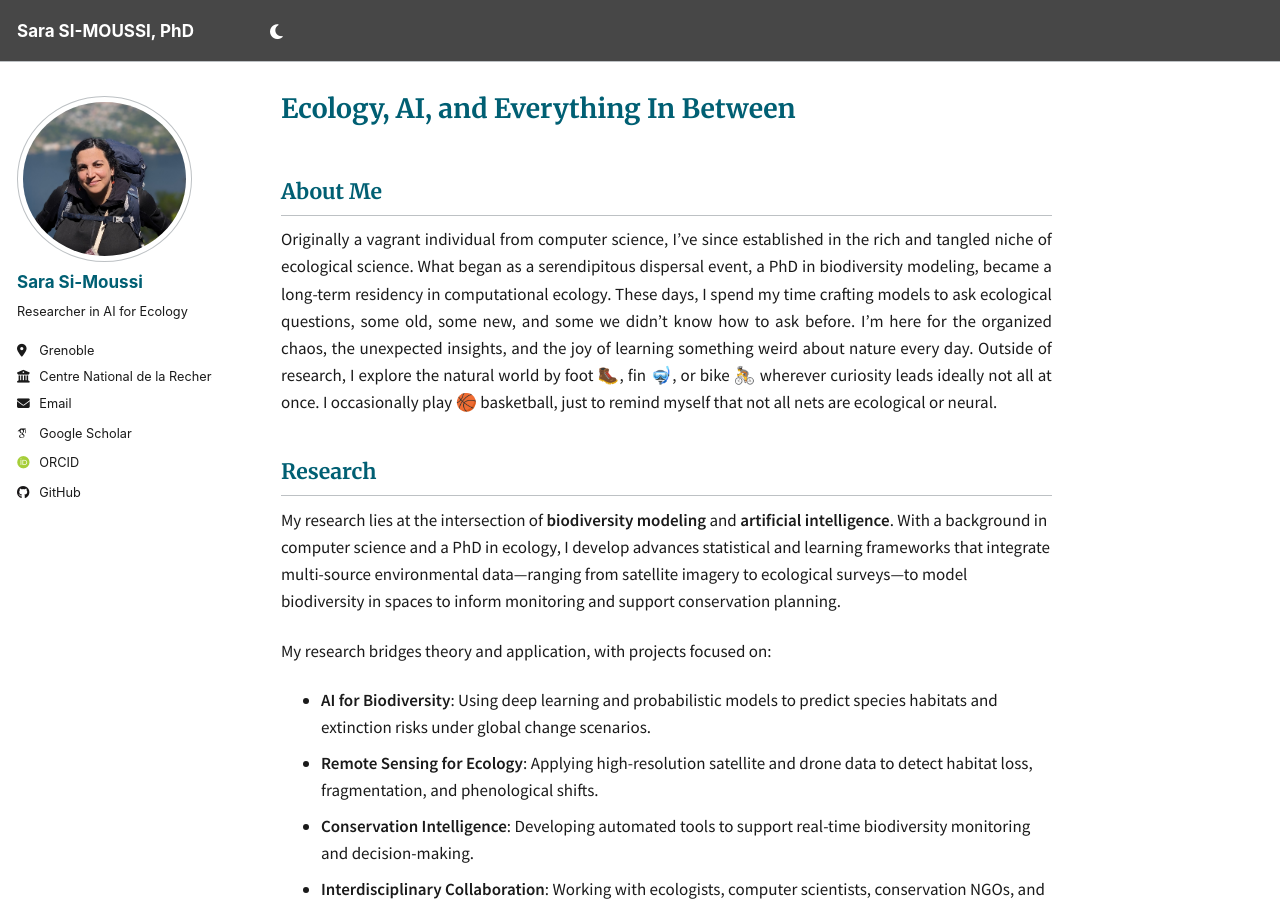
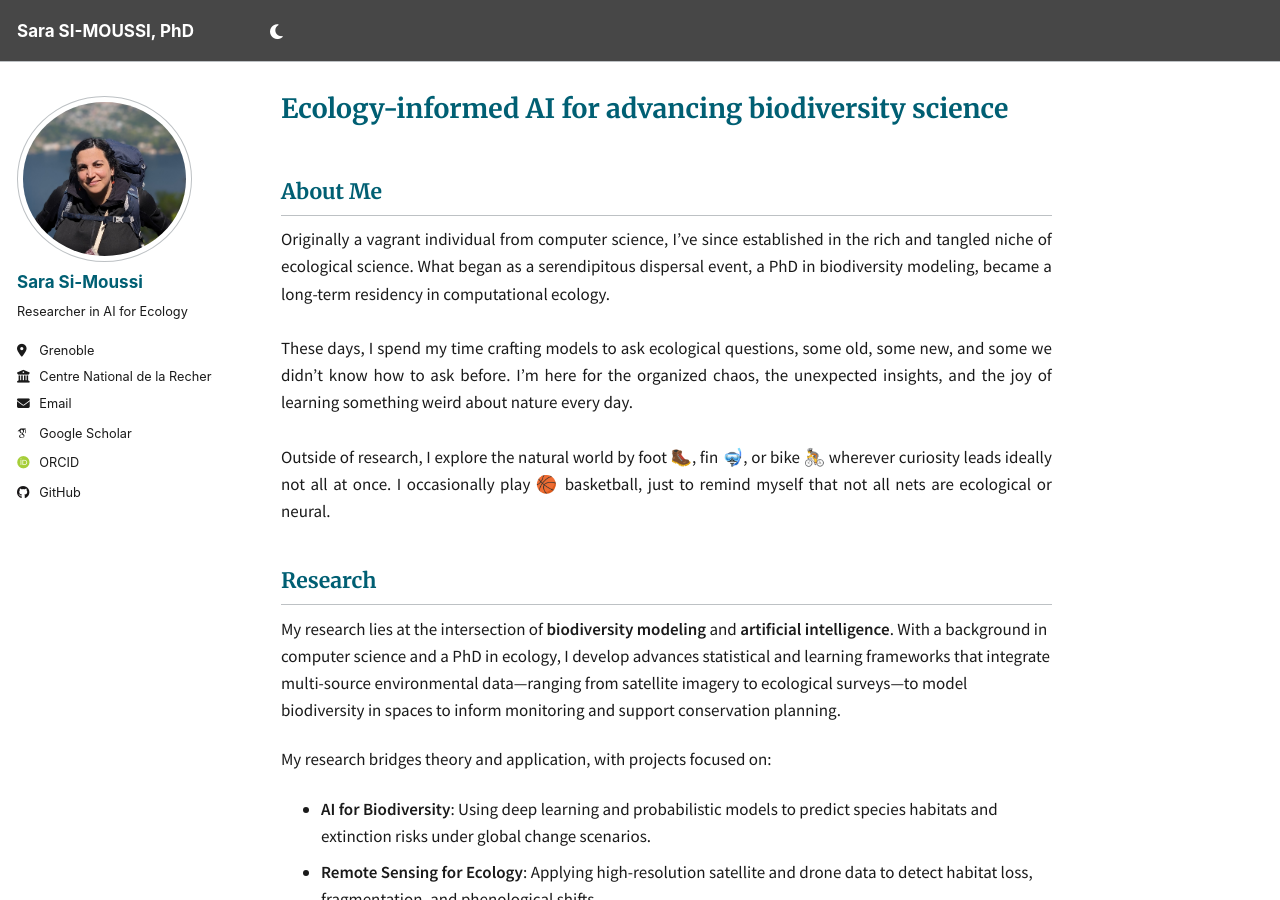
Before and after one commit to bettasimousss/bettasimousss.github.io, a Jekyll site: the page built from _pages/about.md, in a window 1280 px wide and 900 px high. Built offline with Jekyll 4.4.1, drawn with Linux system fonts in a browser that asks for light colours; some web fonts are replaced.

Commit message:
Update about.md

```diff
--- a/_pages/about.md
+++ b/_pages/about.md
@@ -1,6 +1,6 @@
 ---
 permalink: /
-title: "Ecology, AI, and Everything In Between"
+title: "Ecology-informed AI for advancing biodiversity science"
 author_profile: true
 redirect_from:
   - /about/
@@ -10,11 +10,9 @@ redirect_from:
 ## About Me
 
 <p style="text-align: justify;">
-Originally a vagrant individual from computer science, I’ve since established in the rich and tangled niche of ecological science. What began as a serendipitous dispersal event, a PhD in biodiversity modeling, became a long-term residency in computational ecology.
+Originally a vagrant individual from computer science, I’ve since established in the rich and tangled niche of ecological science. What began as a serendipitous dispersal event, a PhD in biodiversity modeling, became a long-term residency in computational ecology. <br><br>
 
-
-These days, I spend my time crafting models to ask ecological questions, some old, some new, and some we didn’t know how to ask before. I’m here for the organized chaos, the unexpected insights, and the joy of learning something weird about nature every day.
-
+These days, I spend my time crafting models to ask ecological questions, some old, some new, and some we didn’t know how to ask before. I’m here for the organized chaos, the unexpected insights, and the joy of learning something weird about nature every day.<br><br>
 
 Outside of research, I explore the natural world by foot 🥾, fin 🤿, or bike 🚴 wherever curiosity leads ideally not all at once. I occasionally play 🏀 basketball, just to remind myself that not all nets are ecological or neural.
 </p>
```
